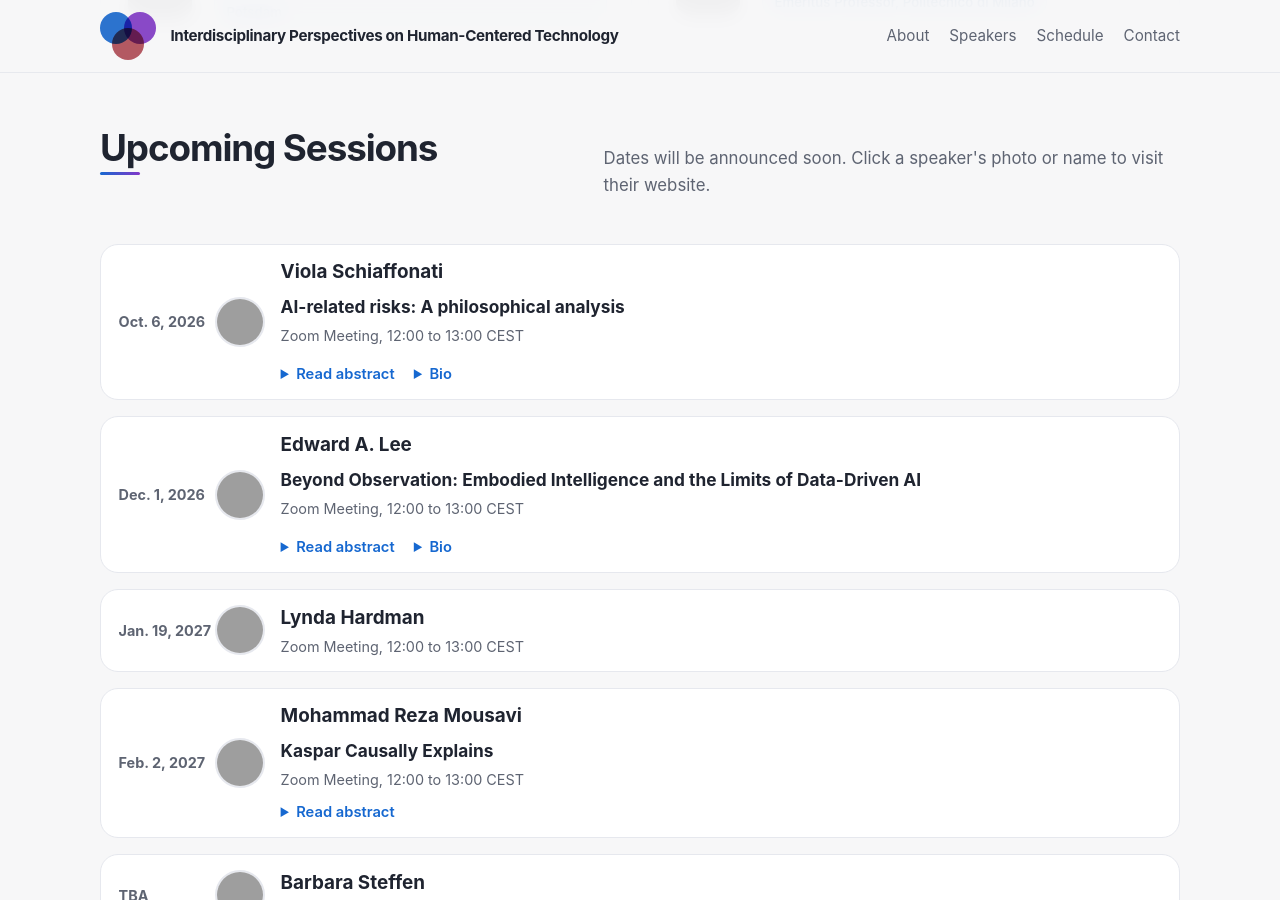
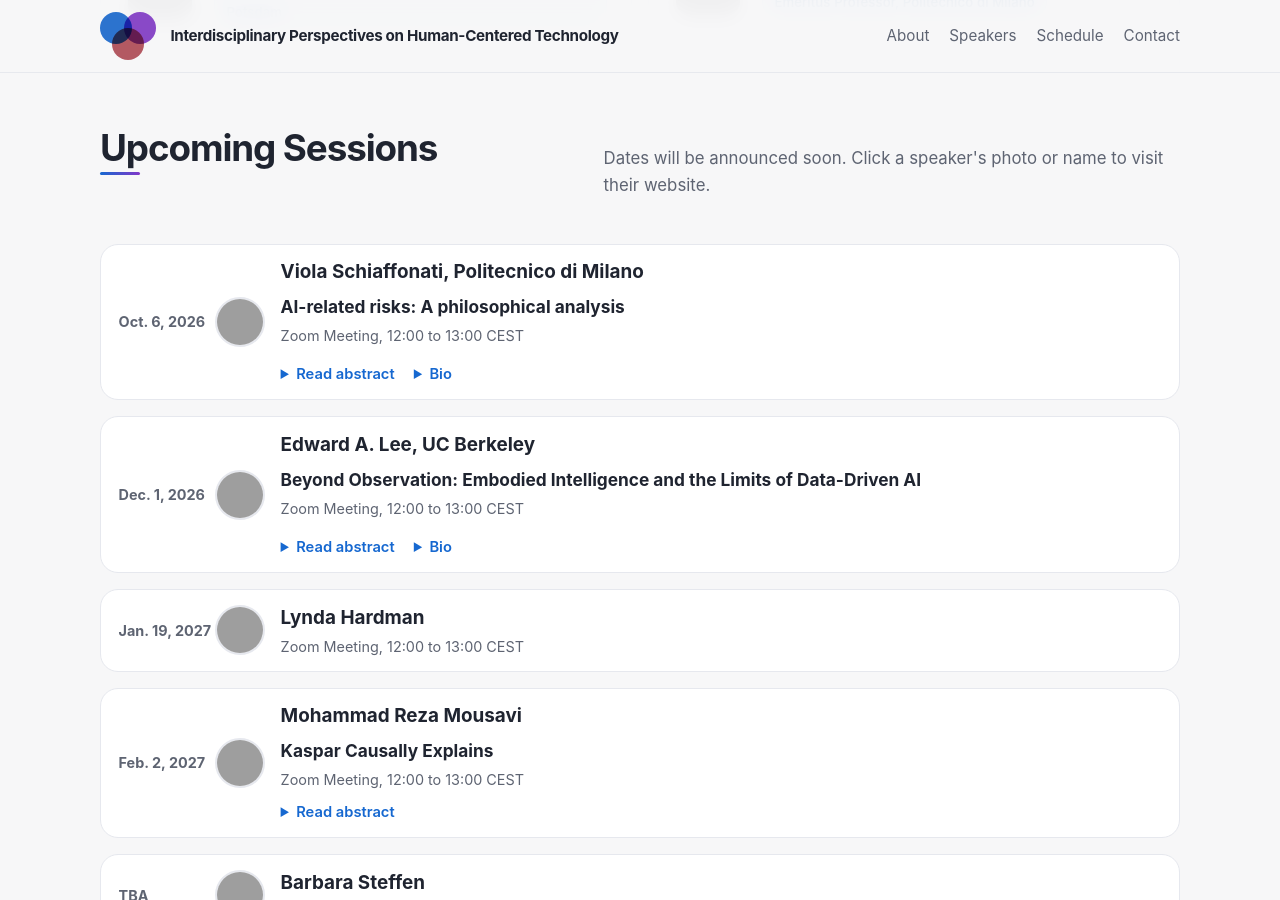
Before and after one commit to rebeca-lang/rebeca-lang.github.io, a Jekyll site: the page events/human-centered-technology/index.html, which Jekyll copies as it is, in a window 1280 px wide and 900 px high, scrolled down 1742 px, cut to the strip 0-900 px from the top of the window. Built offline with Jekyll 4.4.1, drawn with Linux system fonts in a browser that asks for light colours; grey boxes are pictures that could not be loaded.

Commit message:
Add affiliations to speaker names in index.html

```diff
--- a/events/human-centered-technology/index.html
+++ b/events/human-centered-technology/index.html
@@ -1169,7 +1169,7 @@
                             </a>
                             <div class="session-info">
                                 <div class="session-title">
-                                    <a href="https://www.deib.polimi.it/eng/people/details/70304" target="_blank" rel="noopener">Viola Schiaffonati</a>
+                                    <a href="https://www.deib.polimi.it/eng/people/details/70304" target="_blank" rel="noopener">Viola Schiaffonati, Politecnico di Milano</a>
                                 </div>
                                 <div class="talk-title">AI-related risks: A philosophical analysis</div>
                                 <div class="session-meta">Zoom Meeting, 12:00 to 13:00 CEST</div>
@@ -1211,7 +1211,7 @@
                             </a>
                             <div class="session-info">
                                 <div class="session-title">
-                                    <a href="https://vcresearch.berkeley.edu/faculty/edward-lee" target="_blank" rel="noopener">Edward A. Lee</a>
+                                    <a href="https://vcresearch.berkeley.edu/faculty/edward-lee" target="_blank" rel="noopener">Edward A. Lee, UC Berkeley</a>
                                 </div>
                                 <div class="talk-title">Beyond Observation: Embodied Intelligence and the Limits of Data-Driven AI</div>
                                 <div class="session-meta">Zoom Meeting, 12:00 to 13:00 CEST</div>
@@ -1241,7 +1241,7 @@
                         <div class="session-date">Jan. 19, 2027</div>
                         <div class="session-content">
                             <a href="https://www.cwi.nl/en/people/lynda-hardman/" target="_blank" rel="noopener" class="session-clickable">
-                                <img class="session-avatar" src="https://www.uu.nl/medewerkers/RestApi/Public/GetImage?Employee=26264&t=" alt="Lynda Hardman" loading="lazy" />
+                                <img class="session-avatar" src="https://www.uu.nl/medewerkers/RestApi/Public/GetImage?Employee=26264&t=" alt="Lynda Hardman, CWI" loading="lazy" />
                             </a>
                             <div class="session-info">
                                 <div class="session-title">
@@ -1257,7 +1257,7 @@
                         <div class="session-date">Feb. 2, 2027</div>
                         <div class="session-content">
                             <a href="https://www.kcl.ac.uk/people/mohammad-reza-mousavi" target="_blank" rel="noopener" class="session-clickable">
-                                <img class="session-avatar" src="https://www.kcl.ac.uk/newimages/person-profile/2022a/mohammad-mousavi.xd8e01112.jpg?w=223&h=298&crop=160,160,28,22&f=webp" alt="Mohammad Reza Mousavi" loading="lazy" />
+                                <img class="session-avatar" src="https://www.kcl.ac.uk/newimages/person-profile/2022a/mohammad-mousavi.xd8e01112.jpg?w=223&h=298&crop=160,160,28,22&f=webp" alt="Mohammad Reza Mousavi, King's College" loading="lazy" />
                             </a>
                             <div class="session-info">
                                 <div class="session-title">
@@ -1301,7 +1301,7 @@
                         <div class="session-date">TBA</div>
                         <div class="session-content">
                             <a href="https://www.deib.polimi.it/eng/people/details/528646" target="_blank" rel="noopener" class="session-clickable">
-                                <img class="session-avatar" src="https://www.deib.polimi.it/allegati/peopledeib/528646/foto.jpg" alt="Carlo Ghezzi" loading="lazy" />
+                                <img class="session-avatar" src="https://www.deib.polimi.it/allegati/peopledeib/528646/foto.jpg" alt="Carlo Ghezzi, Politecnico di Milano" loading="lazy" />
                             </a>
                             <div class="session-info">
                                 <div class="session-title">
```
